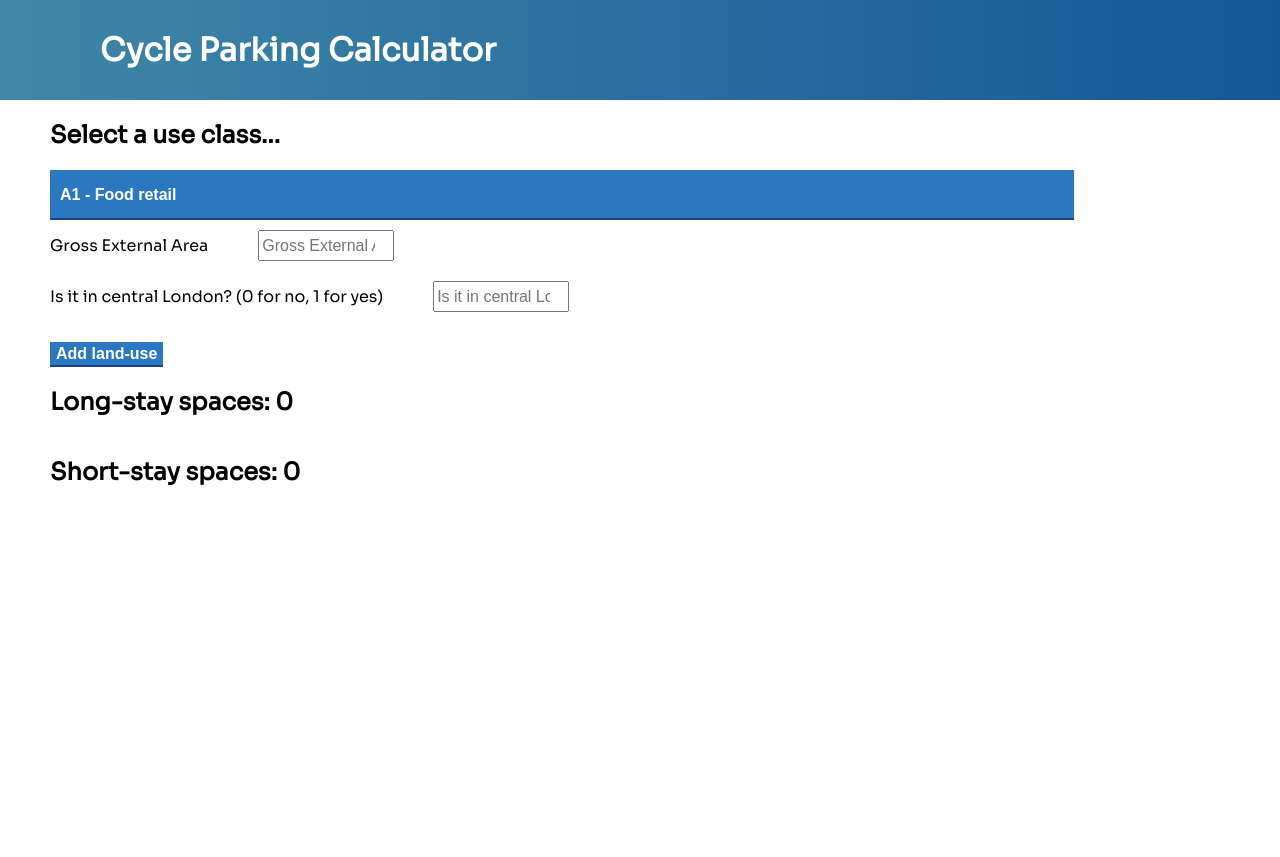
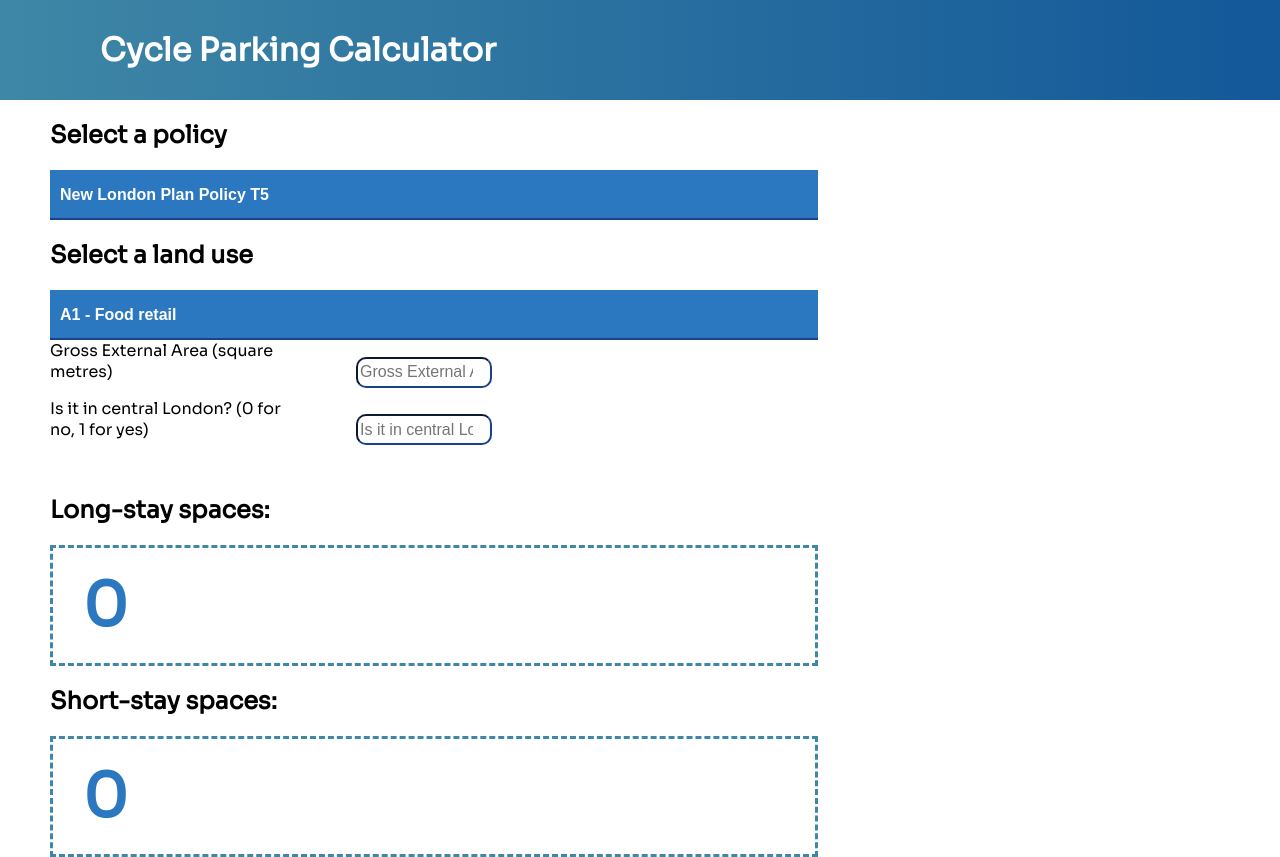
Before and after one commit to edvaudin/cycle-parking-app, a React (Create React App) app: page / in a window 1280 px wide. Before the commit the page ends 800 px from the top, so only its background shows below. Built offline with nearby package versions, Linux system fonts and the light colour scheme.

Commit message:
Basic styling and add commented local storage system*
*: I will likely need to lift the state containing the required spaces up to the form in order to create one object with the results in.

```diff
--- a/src/components/Calculator.tsx
+++ b/src/components/Calculator.tsx
@@ -1,10 +1,24 @@
 import { render } from '@testing-library/react';
-import React from 'react'
+import React, { useEffect, useState } from 'react'
+import StoredUseClass from './StoredUseClass'
 
 const Calculator = (props: any) => {
-    //var storedUseClass = localStorage.getItem('useClass');]
-    var longSpaces;
-    var shortSpaces;
+    var storedUseClass = localStorage.getItem('useClass');
+    var storedUseClassParsed = JSON.parse(storedUseClass!);
+
+    var longSpaces = 0;
+    var shortSpaces = 0;
+    const [ls, setLs] = useState(0);
+    const [ss, setSs] = useState(0);
+
+    useEffect(() => {
+        setLs(longSpaces as number);
+        localStorage.setItem('longSpaces', JSON.stringify(ls))
+    })
+    useEffect(() => {
+        setSs(shortSpaces as number);
+        localStorage.setItem('shortSpaces', JSON.stringify(ss))
+    })
 
     switch (props.useClass.useClass) {
         case "A1 - Food retail": CalculateA1FoodSpaces();
@@ -222,8 +236,9 @@
 
     return (
         <div>
-            <h2>Long-stay spaces: {longSpaces}</h2>
-            <h2>Short-stay spaces: {shortSpaces}</h2>
+            <h2>Long-stay spaces: </h2><h2 className="result" >{longSpaces}</h2>
+            <h2>Short-stay spaces: </h2><h2 className="result" >{shortSpaces}</h2>
+            {/*<StoredUseClass storedUseClass={storedUseClassParsed} ls={ls} ss={ss}/>*/}
         </div>
     )
 }
--- a/src/components/Form.tsx
+++ b/src/components/Form.tsx
@@ -30,8 +30,12 @@
     }
 
     return (
-        <div>
-            <h2>Select a use class...</h2>
+        <div className="container">
+            <h2>Select a policy</h2>
+            <select>
+                <option>New London Plan Policy T5</option>
+            </select>
+            <h2>Select a land use</h2>
             <form onSubmit={handleSubmit}>
                 <select className="useClassList" value={selectedUseClass} onChange={handleSelect}>
                     {renderedUseClassList}
@@ -60,7 +64,7 @@
                     )
                 })}
                 <br />
-                <button>Add land-use</button>
+                {/*<button>Add land-use</button>*/}
             </form>
             <Calculator useClass={parameterValue} />
         </div>
--- a/src/components/Header.js
+++ b/src/components/Header.js
@@ -1,5 +1,4 @@
 import React from 'react'
-
 function Header(){
     return (
         <header className="header">
--- /dev/null
+++ b/src/components/StoredUseClass.tsx
@@ -0,0 +1,19 @@
+const StoredUseClass = (props: any) => {
+    console.log(props.storedUseClass.useClass)
+    return (
+        <table>
+            <tr>
+                <th>Land use</th>
+                <th>Required long-stay spaces</th>
+                <th>Required short-stay spaces</th>
+            </tr>
+            <tr>
+                <td>{props.storedUseClass.useClass}</td>
+                <td>{props.ls}</td>
+                <td>{props.ss}</td>
+            </tr>
+        </table>
+    )
+}
+
+export default StoredUseClass
--- a/src/components/data.ts
+++ b/src/components/data.ts
@@ -134,7 +134,7 @@
 export const reqDescriptions = {
     BEDROOMS : "Number of bedrooms",
     LOCATION : "Is it in central London? (0 for no, 1 for yes)",
-    GROSS_EXTERN_AREA : "Gross External Area",
+    GROSS_EXTERN_AREA : "Gross External Area (square metres)",
     STAFF: "Number of full-time staff",
     STUDIOS: "Number of studio / 1 person 1 bedroom dwellings",
     TWO_PERSON_ONE_BEDROOM: "Number of 2 person 1 bedroom dwellings",
--- a/src/index.css
+++ b/src/index.css
@@ -11,6 +11,8 @@
   font-family: source-code-pro, Menlo, Monaco, Consolas, 'Courier New',
     monospace;
 }
+
+
 
 h1{
   float: left;
@@ -29,6 +31,16 @@
   margin-left: 50px;
 }
 
+.result{
+  font-size: 60px;
+  color: #2b78c0;
+  border-color: #3f87a6;
+  border-style: dashed;
+  width: 60%;
+  padding-left: 30px;
+  box-sizing: border-box;
+}
+
 h3 {
   padding-top: 10px;
   margin: auto;
@@ -42,8 +54,8 @@
   background: linear-gradient(0.25turn, #3f87a6, #135899);
 }
 
-.useClassList{
-  width: 80%;
+select {
+  width: 60%;
   height: 50px;
   margin: auto;
   margin-left: 50px;
@@ -86,8 +98,10 @@
 label{
   margin-left: 50px;
   font-family: 'Sora', sans-serif;
+  display: inline-block;
+  width: 20%;
+}
 
-}
 input {
   height: 25px;
   margin: auto;
@@ -95,6 +109,8 @@
   margin-bottom: 10px;
   margin-left: 50px;
   font-size: 100%;
+  border-radius:10px;
+  border-color: #1d408a;
 }
 ul {
   width: fit-content;
@@ -109,3 +125,23 @@
   font-family: 'Sora', sans-serif;
   margin-left: 50px;
 }
+
+table {
+  table-layout: auto;
+  border-collapse: collapse;
+  width: 100%;
+  word-wrap: break-word
+}
+table td {
+  border: 1px solid #ccc;
+}
+table .absorbing-column {
+  width: 100%;
+}
+
+li label, li input {
+  display: inline-block;
+}
+li label {
+  min-width: 80px;
+}
```
Also changed, not shown: src/components/brahe-logo-white.png (added), src/favicon-32x32-blue.png (added).
